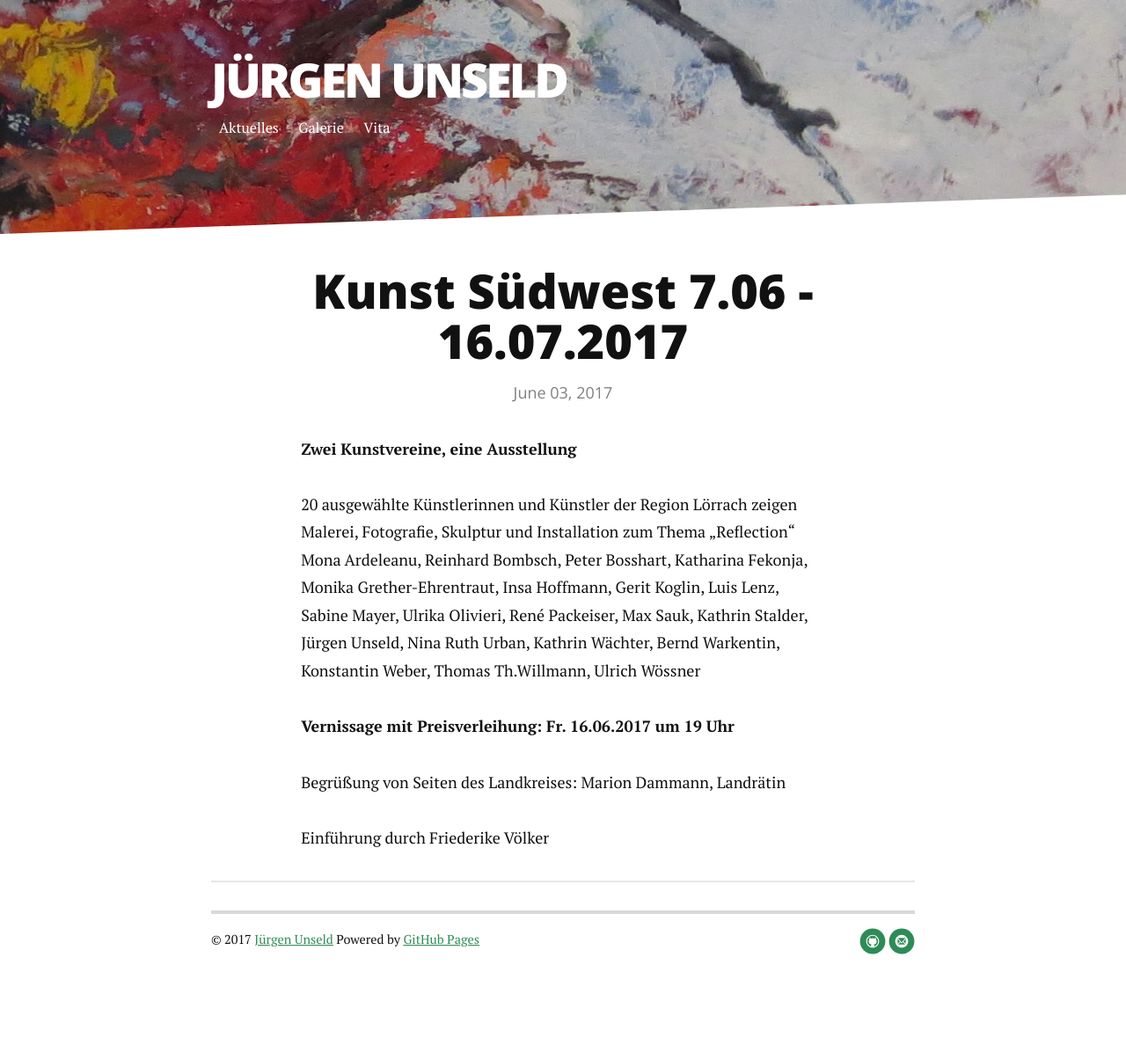
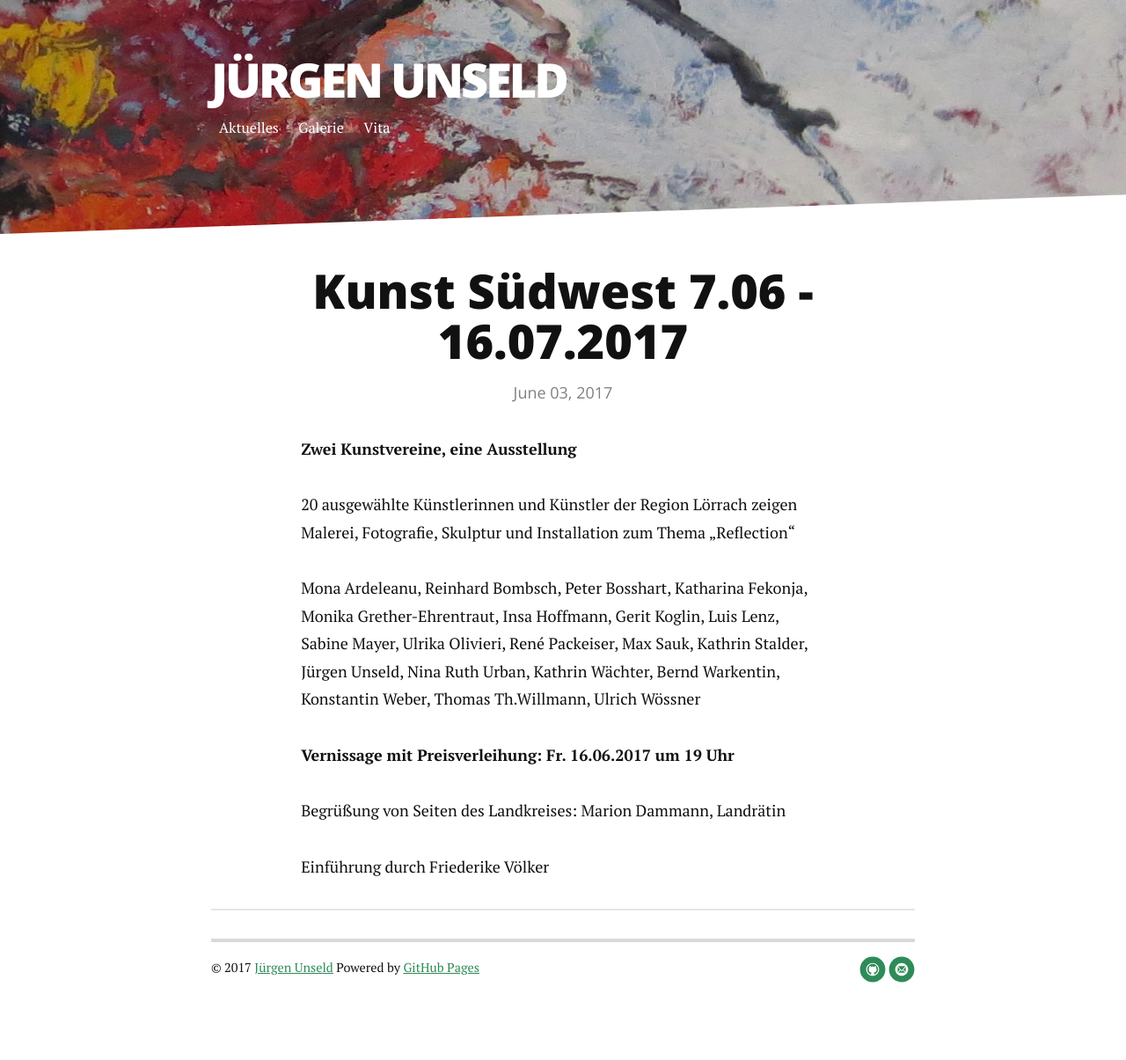
Before and after one commit to jueunseld/jueunseld.github.io, a Jekyll site: the page built from _posts/2017-06-03-Kunst-Suedwest.md, in a window 1280 px wide. Shown: the whole page at 88% size. Built offline with Jekyll 4.4.1, drawn with Linux system fonts in a browser that asks for light colours; nearby versions of some CDN libraries; before the commit the page ends 1172 px from its top, so only the background shows below that.

Commit message:
neuigkeiten

```diff
--- a/_posts/2017-06-03-Kunst-Suedwest.md
+++ b/_posts/2017-06-03-Kunst-Suedwest.md
@@ -5,11 +5,13 @@ date:   2017-06-03
 ---
 
 **Zwei Kunstvereine, eine Ausstellung**
-<br/>
+<p>
 20 ausgewählte Künstlerinnen und Künstler der Region Lörrach zeigen Malerei, Fotografie, Skulptur und Installation zum Thema „Reflection“
-<br/>
+</p>
+
+<p>
 Mona Ardeleanu, Reinhard Bombsch, Peter Bosshart, Katharina Fekonja, Monika Grether-Ehrentraut, Insa Hoffmann, Gerit Koglin, Luis Lenz, Sabine Mayer, Ulrika Olivieri, René Packeiser, Max Sauk, Kathrin Stalder, Jürgen Unseld, Nina Ruth Urban, Kathrin Wächter, Bernd Warkentin, Konstantin Weber, Thomas Th.Willmann, Ulrich Wössner
-
+</p>
 
 **Vernissage mit Preisverleihung: Fr. 16.06.2017 um 19 Uhr**
 
```
